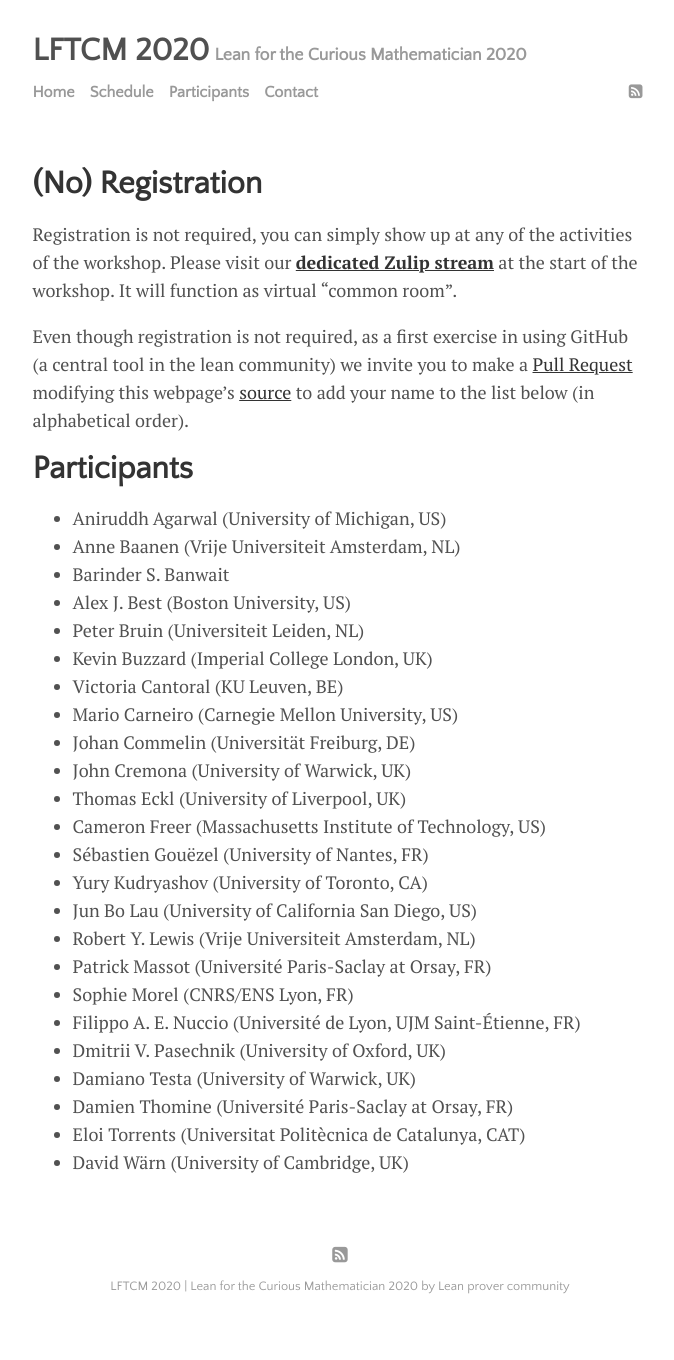
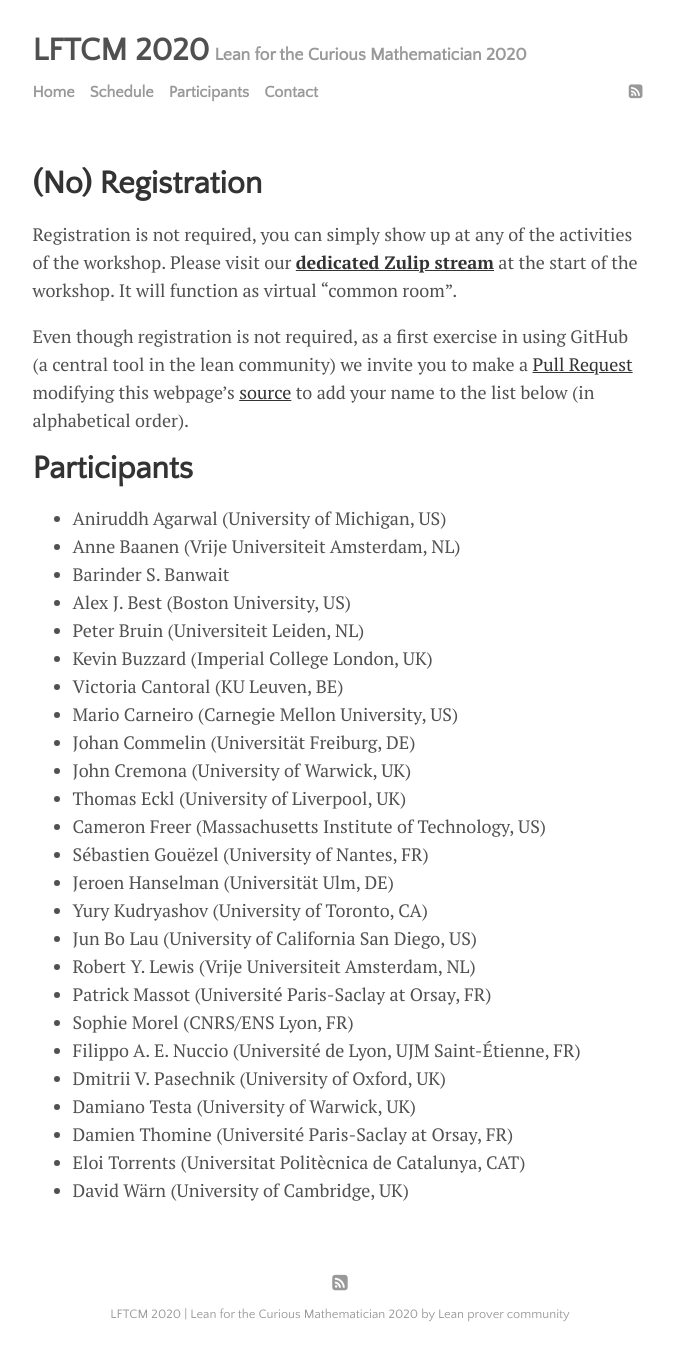
Before and after one commit to leanprover-community/lftcm2020, a Jekyll site: the page built from participants.md, in a window 1280 px wide. Shown: the whole page, without its empty margins (300-974 px from the left). Built offline with Jekyll 4.4.1, drawn with Linux system fonts in a browser that asks for light colours; before the commit the page ends 1332 px from its top, so only the background shows below that.

Commit message:
Update participants.md
Added my name

```diff
--- a/participants.md
+++ b/participants.md
@@ -37,6 +37,7 @@ to add your name to the list below (in alphabetical order).
 * Thomas Eckl (University of Liverpool, UK)
 * Cameron Freer (Massachusetts Institute of Technology, US)
 * Sébastien Gouëzel (University of Nantes, FR)
+* Jeroen Hanselman (Universität Ulm, DE)
 * Yury Kudryashov (University of Toronto, CA)
 * Jun Bo Lau (University of California San Diego, US)
 * Robert Y. Lewis (Vrije Universiteit Amsterdam, NL)
```
